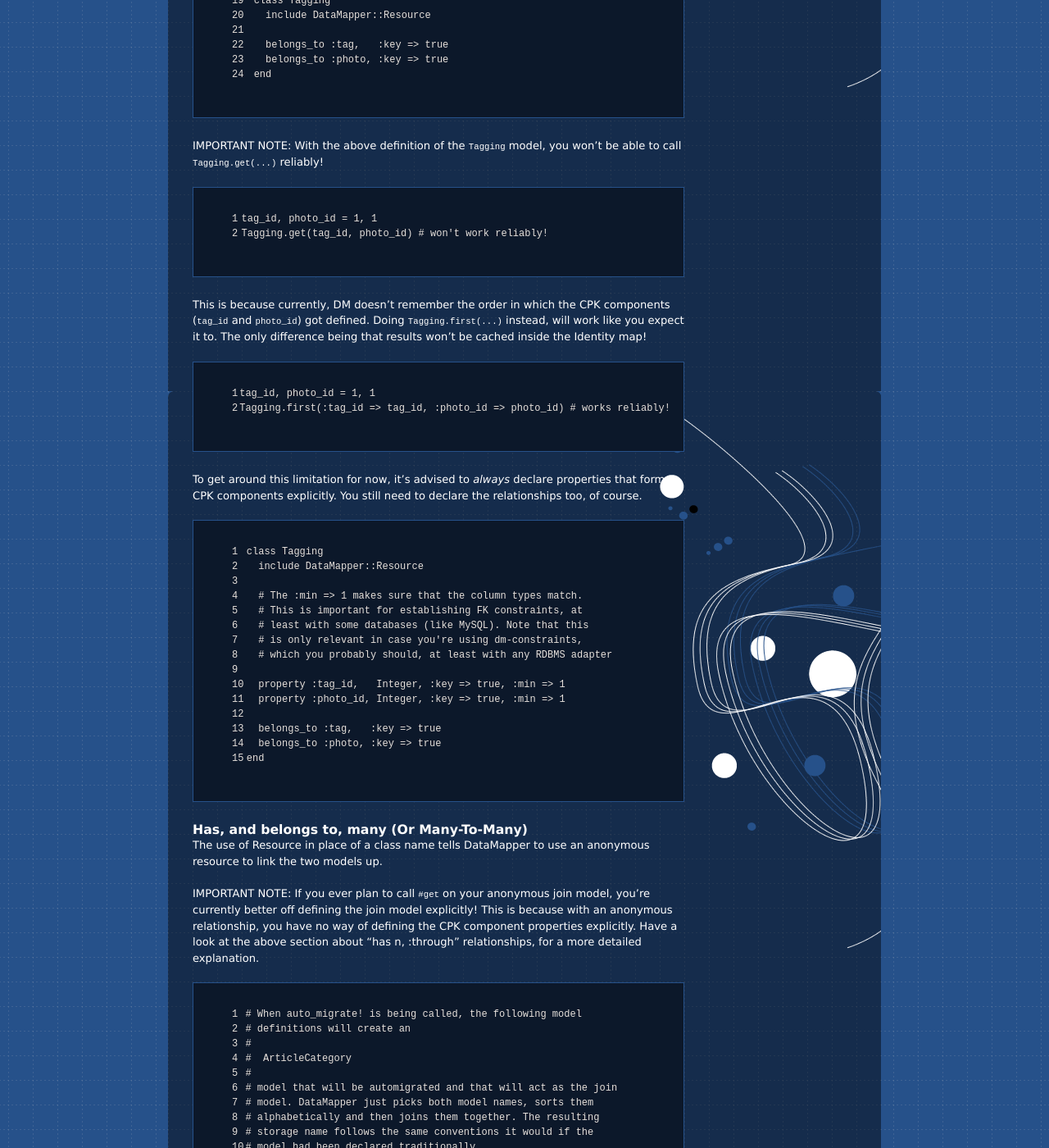
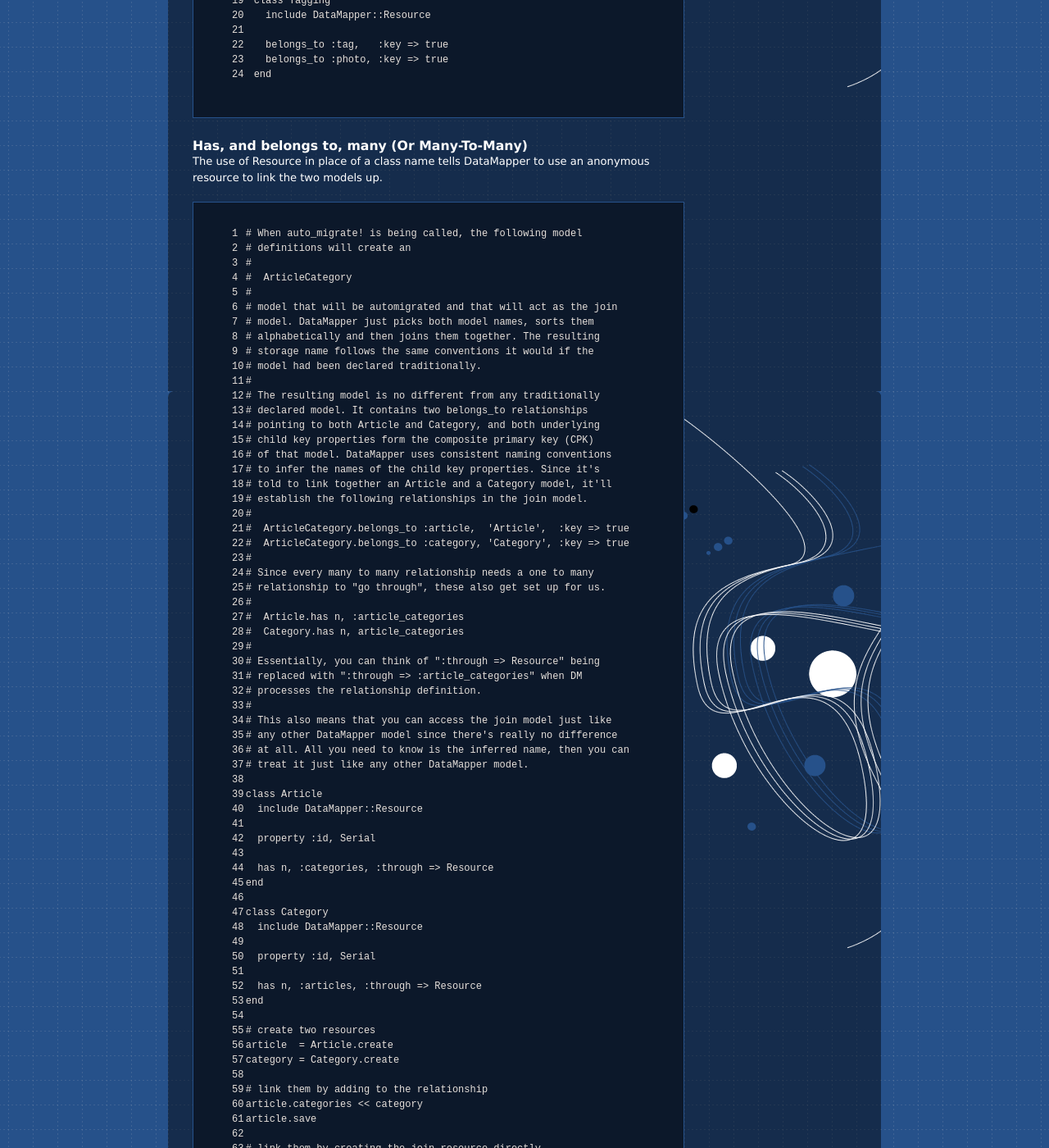
Before and after one commit to datamapper/datamapper.github.com, a Jekyll site: the page built from docs/associations.markdown, in a window 1280 px wide and 1400 px high, scrolled down 1652 px. Shown: the whole window at 82% size. Built offline with Jekyll 4.4.1, drawn with Linux system fonts in a browser that asks for light colours; some of the changed text lies outside the part shown.

Commit message:
Remove notes on limitations that are obsolete since 1.1

```diff
--- a/docs/associations.markdown
+++ b/docs/associations.markdown
@@ -117,57 +117,10 @@ class Tagging
 end
 {% endhighlight %}
 
-IMPORTANT NOTE: With the above definition of the `Tagging` model, you
-won't be able to call `Tagging.get(...)` reliably!
-
-{% highlight ruby linenos %}
-tag_id, photo_id = 1, 1
-Tagging.get(tag_id, photo_id) # won't work reliably!
-{% endhighlight %}
-
-This is because currently, DM doesn't remember the order in which the
-CPK components (`tag_id` and `photo_id`) got defined. Doing
-`Tagging.first(...)` instead, will work like you expect it to. The only
-difference being that results won't be cached inside the Identity map!
-
-{% highlight ruby linenos %}
-tag_id, photo_id = 1, 1
-Tagging.first(:tag_id => tag_id, :photo_id => photo_id) # works reliably!
-{% endhighlight %}
-
-To get around this limitation for now, it's advised to *always* declare
-properties that form CPK components explicitly. You still need to
-declare the relationships too, of course.
-
-{% highlight ruby linenos %}
-class Tagging
-  include DataMapper::Resource
-
-  # The :min => 1 makes sure that the column types match.
-  # This is important for establishing FK constraints, at
-  # least with some databases (like MySQL). Note that this
-  # is only relevant in case you're using dm-constraints,
-  # which you probably should, at least with any RDBMS adapter
-
-  property :tag_id,   Integer, :key => true, :min => 1
-  property :photo_id, Integer, :key => true, :min => 1
-
-  belongs_to :tag,   :key => true
-  belongs_to :photo, :key => true
-end
-{% endhighlight %}
-
 ### Has, and belongs to, many (Or Many-To-Many)
 
 The use of Resource in place of a class name tells DataMapper to use an
 anonymous resource to link the two models up.
-
-IMPORTANT NOTE: If you ever plan to call `#get` on your anonymous join
-model, you're currently better off defining the join model explicitly!
-This is because with an anonymous relationship, you have no way of
-defining the CPK component properties explicitly. Have a look at the
-above section about "has n, :through" relationships, for a more detailed
-explanation.
 
 {% highlight ruby linenos %}
 # When auto_migrate! is being called, the following model
@@ -240,12 +193,7 @@ link = article.article_categories.first(:category => category)
 link.destroy
 
 # unlink them by destroying the join resource directly
-link = ArticleCategory.first(:article_id => article.id, :category_id => category.id)
-link.destroy
-
-# NOTE have a look at the above section about "has n, :through"
-# to find out why the following currently won't work reliably!
-link = ArticleCategory.get(article.id, category.id) # WON'T WORK RELIABLY!
+link = ArticleCategory.get(article.id, category.id)
 link.destroy
 {% endhighlight %}
 
@@ -269,13 +217,6 @@ end
 
 class Friendship
   include DataMapper::Resource
-
-  # See the above section about "has n, :through" for a
-  # detailed explanation of why defining the CPK properties
-  # in addition to the relationships is necessary for now.
-
-  property :source_id, Integer, :key => true, :min => 1
-  property :target_id, Integer, :key => true, :min => 1
 
   belongs_to :source, 'Person', :key => true
   belongs_to :target, 'Person', :key => true
```
